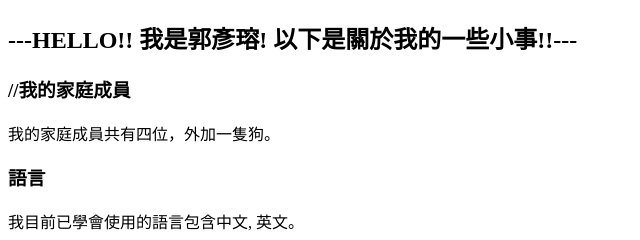
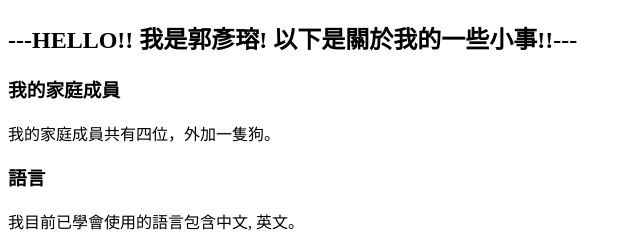
Before and after one commit to SalleyGuo/salleyguo.github.io, a plain HTML site: page index.html in a window 1280 px wide. Shown: the top 240 px of the page, 0-640 px from the left. Drawn offline with Linux system fonts and the light colour scheme.

Commit message:
Update index.html

```diff
--- a/index.html
+++ b/index.html
@@ -15,7 +15,7 @@
             });
         </script>
     <section>
-        <h3>//我的家庭成員</h3>
+        <h3>我的家庭成員</h3>
         <p>
             我的家庭成員共有四位，外加一隻狗。
         </p>
```
